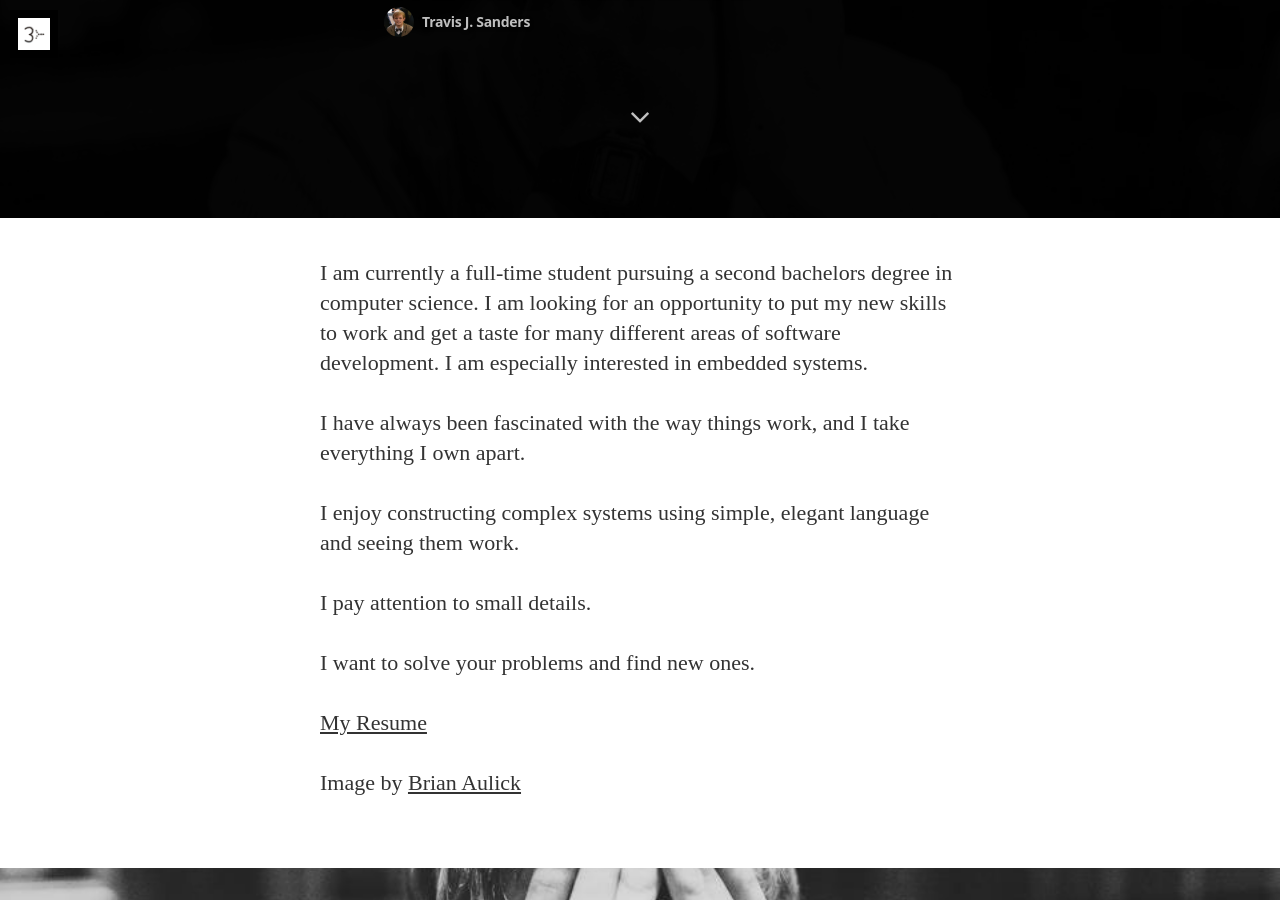
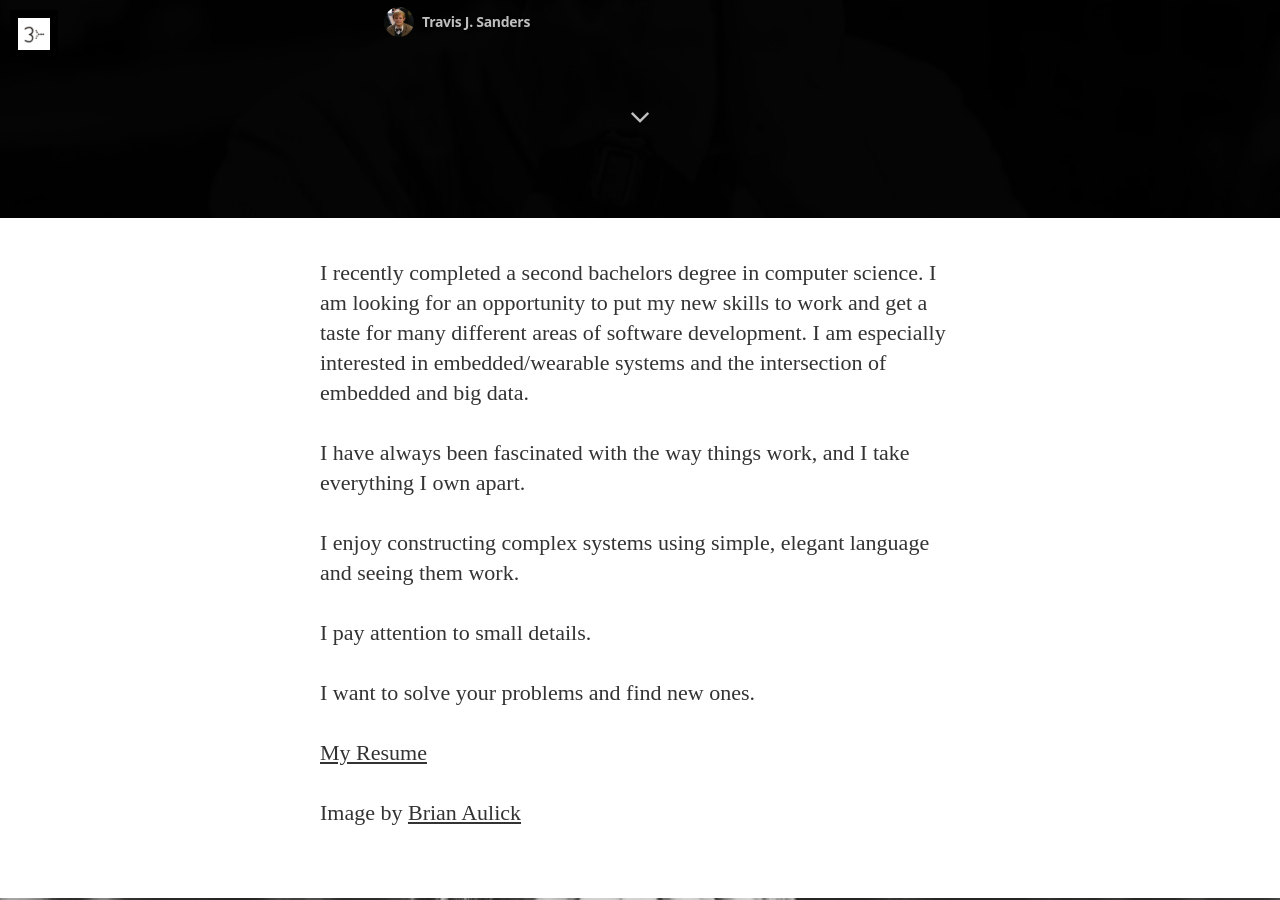
Before and after one commit to tjsander/tjsander.github.io, a Jekyll site: the page built from about.md, in a window 1280 px wide and 900 px high, scrolled down 682 px. Built offline with Jekyll 4.4.1, drawn with Linux system fonts in a browser that asks for light colours; nearby versions of some CDN libraries; some web fonts are replaced.

Commit message:
Graduated with a BS CS!
Updated with portfolio and graduation details.

```diff
--- a/about.md
+++ b/about.md
@@ -5,7 +5,7 @@ permalink: /about/
 image: /assets/images/20130410-194629.jpg
 ---
 
-I am currently a full-time student pursuing a second bachelors degree in computer science. I am looking for an opportunity to put my new skills to work and get a taste for many different areas of software development. I am especially interested in embedded systems.
+I recently completed a second bachelors degree in computer science. I am looking for an opportunity to put my new skills to work and get a taste for many different areas of software development. I am especially interested in embedded/wearable systems and the intersection of embedded and big data.
 
 I have always been fascinated with the way things work, and I take everything I own apart.
 
```
Also changed, not shown: 1 other file.
